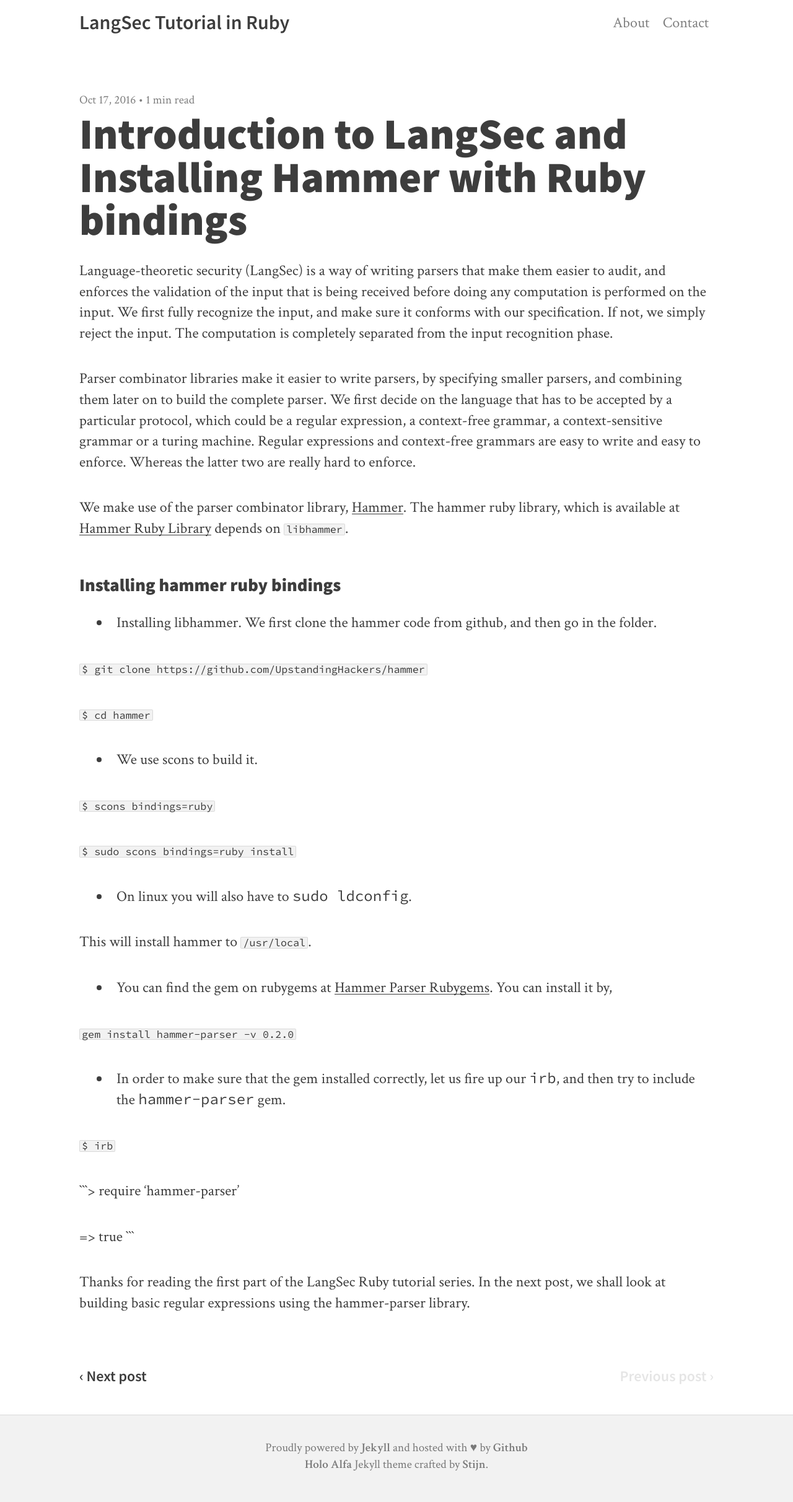
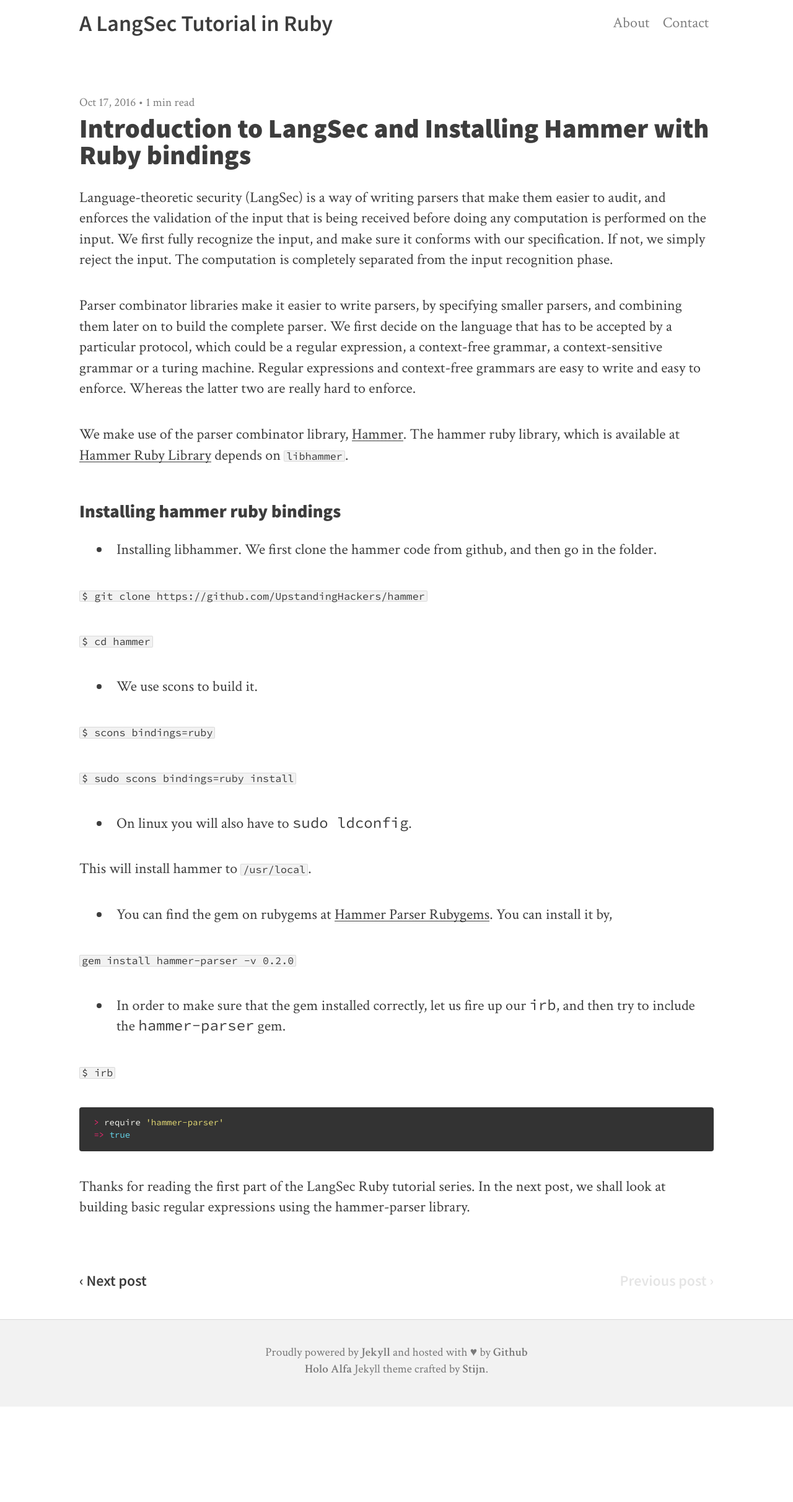
Before and after one commit to prashantbarca/prashantbarca.github.io, a Jekyll site: the page built from _posts/2016-10-17-introduction.md, in a window 1280 px wide. Shown: the whole page at 62% size. Built offline with Jekyll 4.4.1, drawn with Linux system fonts in a browser that asks for light colours; nearby versions of some CDN libraries; after the commit the page ends 2270 px from its top, so only the background shows below that.

Commit message:
Make changes to the style

````diff
--- a/_config.yml
+++ b/_config.yml
@@ -1,6 +1,6 @@
 
 # The name of your website.
-name: LangSec Tutorial in Ruby
+name: A LangSec Tutorial in Ruby
 
 description:
 
--- a/_posts/2016-10-17-introduction.md
+++ b/_posts/2016-10-17-introduction.md
@@ -41,8 +41,9 @@ This will install hammer to `/usr/local`.
 
 `$ irb`
 
-```> require 'hammer-parser'
-
- => true ```
+```ruby
+ > require 'hammer-parser'
+ => true
+```
 
 Thanks for reading the first part of the LangSec Ruby tutorial series. In the next post, we shall look at building basic regular expressions using the hammer-parser library.
--- a/css/style.css
+++ b/css/style.css
@@ -105,7 +105,7 @@ h1, h2, h3, h4, h5, h6 {
   letter-spacing: normal;
 }
 h1 {
-  font-size: 2.2em;
+  font-size: 1.8em;
 }
 h2 {
   font-size: 1.5em;
@@ -264,7 +264,7 @@ article {
 }
 article::after,
 header::after {
-  margin: 50px 0;
+  margin: 10px 0;
   content: "•";
   line-height: 0;
   font-size: 60px;
@@ -353,7 +353,7 @@ footer .inner {
 .website-title {
   font-family: "Source Sans Pro", Verdana, sans-serif;
   font-weight: 600;
-  font-size: 24px;
+  font-size: 36px;
   text-align: center;
   display: block;
   background-image: none;
@@ -393,7 +393,7 @@ nav a.current {
 
 @media all and (min-width: 370px) {
   .website-title {
-    font-size: 32px;
+    font-size: 36px;
   }
   body {
     font-size: 24px;
@@ -427,14 +427,14 @@ nav a.current {
   }
   article::after,
   header::after {
-    margin: 70px;
+    margin: 20px;
   }
   h1 {
-    font-size: 2.0em;
+    font-size: 1.8em;
     margin-bottom: -10px;
   }
   h2 {
-    font-size: 1.8em;
+    font-size: 1.6em;
     margin-top: 60px;
     margin-bottom: -10px;
   }
@@ -477,7 +477,7 @@ nav a.current {
 }
 @media all and (min-width: 760px) {
   h1 {
-    font-size: 2.9em;
+    font-size: 1.8em;
   }
   article:last-of-type::after {
     content: "";
````
